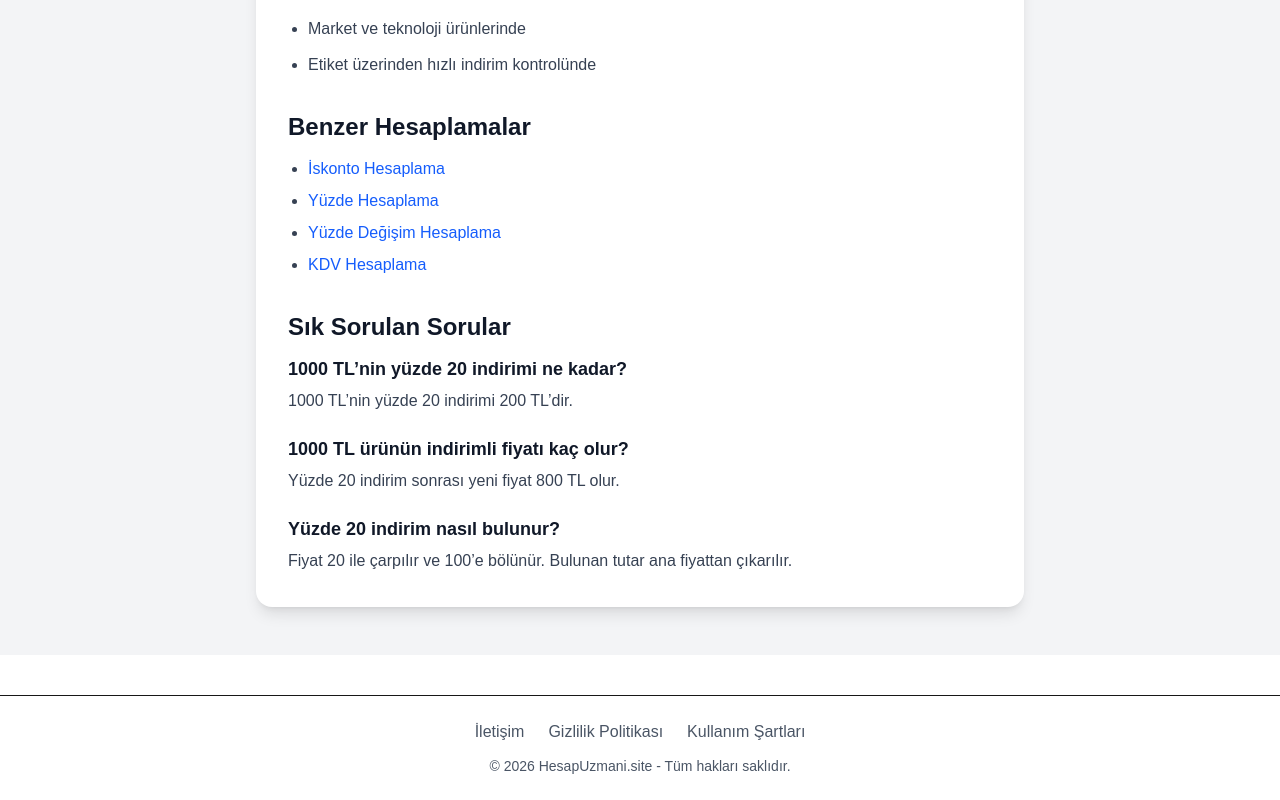
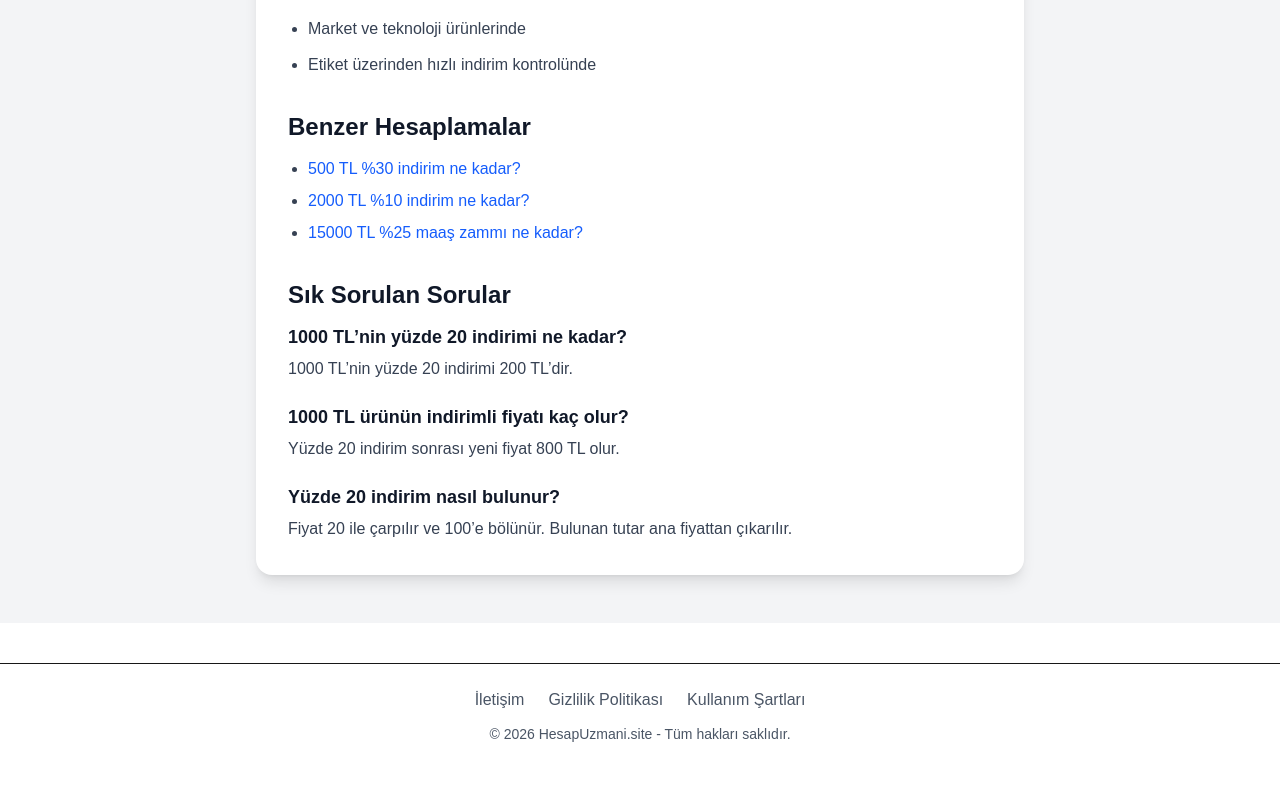
Before and after one commit to erkanckr455/kolayhesapla, a Next.js app: page /1000-tl-yuzde-20-indirim in a window 1280 px wide. Shown: the part 1094-1894 px from the top of the page. After the commit the page ends 1862 px from the top, so only its background shows below. Built offline with nearby package versions, Linux system fonts and the light colour scheme.

Commit message:
internal links added to 1000 tl page

```diff
--- a/app/1000-tl-yuzde-20-indirim/page.tsx
+++ b/app/1000-tl-yuzde-20-indirim/page.tsx
@@ -125,29 +125,24 @@ export default function Indirim1000Tl20Page() {
           </section>
 
           <section>
-            <h2 className="mb-3 text-2xl font-bold text-gray-900">
+  <h2 className="text-2xl font-bold text-gray-900 mb-3">
     Benzer Hesaplamalar
   </h2>
 
-            <ul className="ml-5 list-disc space-y-1">
+  <ul className="list-disc ml-5 space-y-1 text-gray-700">
     <li>
-                <a href="/iskonto-hesaplama" className="text-blue-600 hover:underline">
-                  İskonto Hesaplama
+      <a href="/500-tl-yuzde-30-indirim" className="text-blue-600 hover:underline">
+        500 TL %30 indirim ne kadar?
       </a>
     </li>
     <li>
-                <a href="/yuzde-hesaplama" className="text-blue-600 hover:underline">
-                  Yüzde Hesaplama
+      <a href="/2000-tl-yuzde-10-indirim" className="text-blue-600 hover:underline">
+        2000 TL %10 indirim ne kadar?
       </a>
     </li>
     <li>
-                <a href="/yuzde-degisim-hesaplama" className="text-blue-600 hover:underline">
-                  Yüzde Değişim Hesaplama
-                </a>
-              </li>
-              <li>
-                <a href="/kdv-hesaplama" className="text-blue-600 hover:underline">
-                  KDV Hesaplama
+      <a href="/15000-tl-yuzde-25-maas-zam" className="text-blue-600 hover:underline">
+        15000 TL %25 maaş zammı ne kadar?
       </a>
     </li>
   </ul>
```
Lines whose indentation alone changed are shown as unchanged.
